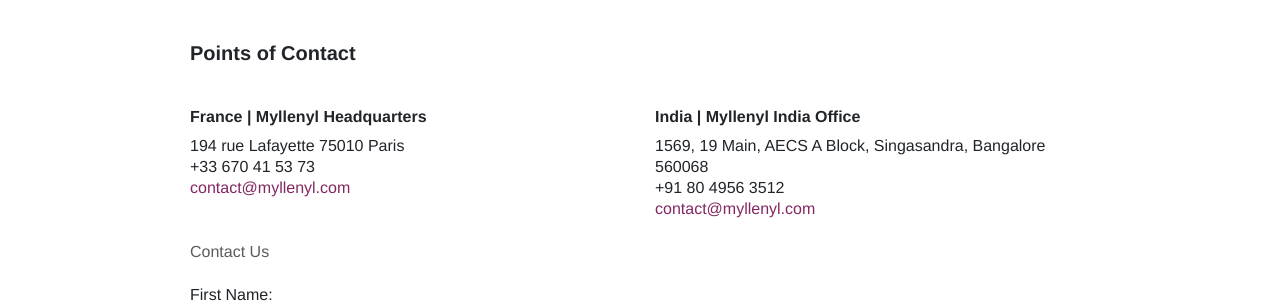
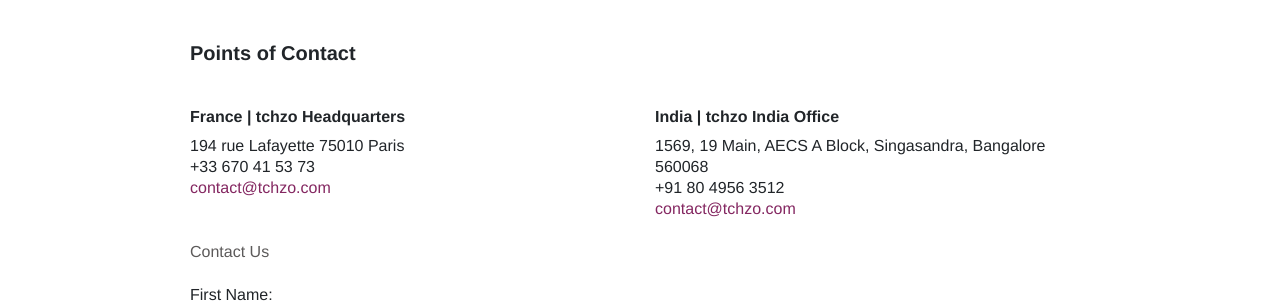
Before and after one commit to tchzoglobal/tchzo, a Jekyll site: the page built from contact.md, in a window 1280 px wide. Shown: the part 142-449 px from the top of the page. Built offline with Jekyll 4.4.1, drawn with Linux system fonts in a browser that asks for light colours.

Commit message:
Update contact.html

```diff
--- a/_layouts/contact.html
+++ b/_layouts/contact.html
@@ -11,15 +11,15 @@ bodyClass: page-contact
       <p><h3>Points of Contact</h3></p>
       <div class="row">
         <div class="col-lg-6 col-md-6 col-sm-12">
-          <p><h4>France | Myllenyl Headquarters</h4>
+          <p><h4>France | tchzo Headquarters</h4>
           194 rue Lafayette 75010 Paris<br>
-          +33 670 41 53 73<br><a href="mailto:contact@myllenyl.com">contact@myllenyl.com</a>
+          +33 670 41 53 73<br><a href="mailto:contact@tchzo.com">contact@tchzo.com</a>
           </p>
         </div>
         <div class="col-lg-6 col-md-6 col-sm-12">
-          <p><h4>India | Myllenyl India Office</h4>
+          <p><h4>India | tchzo India Office</h4>
             1569, 19 Main, AECS A Block, Singasandra, Bangalore 560068<br>
-            +91 80 4956 3512<br><a href="mailto:contact@myllenyl.com">contact@myllenyl.com</a>
+            +91 80 4956 3512<br><a href="mailto:contact@tchzo.com">contact@tchzo.com</a>
           </p>
         </div>
       </div>
```
